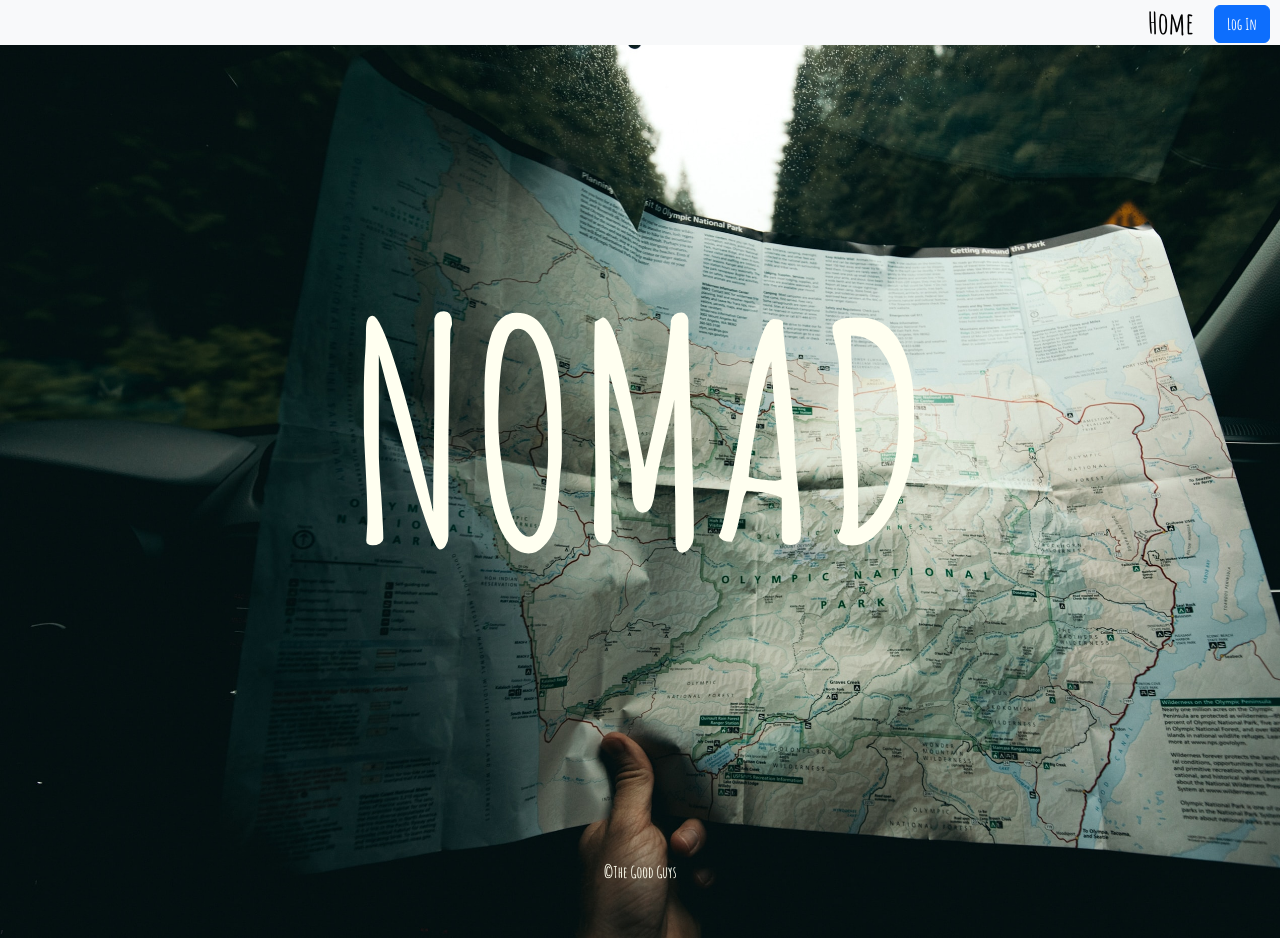
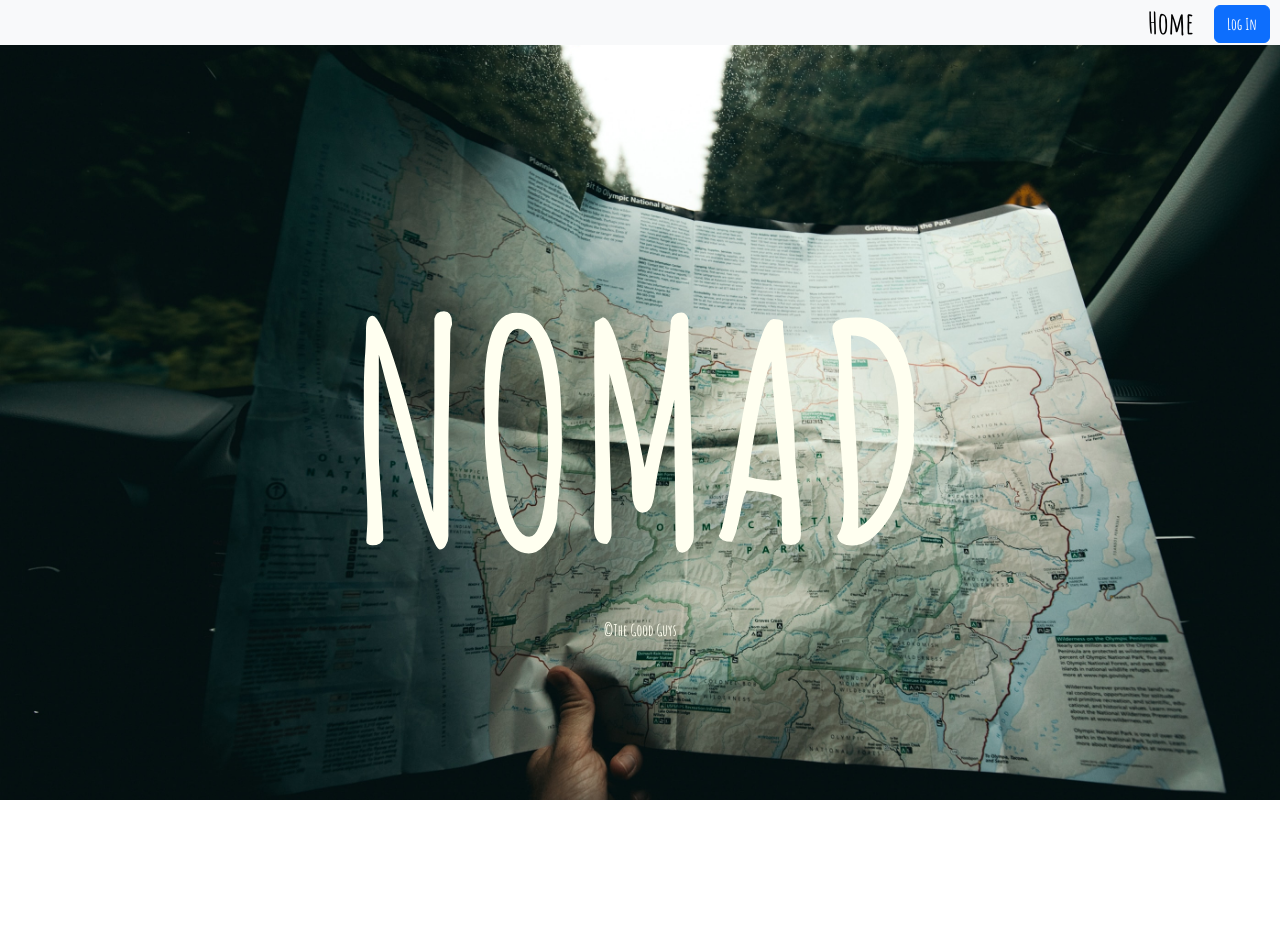
Before and after one commit to Nomad-Travel-Planner/nomad, a React (Create React App) app: page / in a window 1280 px wide. After the commit the page ends 800 px from the top, so only its background shows below. Built offline with nearby package versions, Linux system fonts and the light colour scheme; no server answers.

Commit message:
committed changes

```diff
--- a/src/App.css
+++ b/src/App.css
@@ -1,15 +1,19 @@
-body {
+.home {
+  height: 100vh;
   background-image: url("./img/nomad-background.jpg");
+  -webkit-background-size: cover;
+  -moz-background-size: cover;
+  -o-background-size: cover;
   background-size: cover;
-
+  padding: 250px;
 }
 
-h1 {
+.home h1 {
   font-family: 'Amatic SC', cursive;
   color:ivory!important;
   text-align: center!important;
   font-size: 300px !important;
-  margin:250px !important;
+  /* margin:250px !important; */
 }
 
 .justify-content-end {
@@ -29,7 +33,8 @@ h1 {
   font-family: 'Amatic SC', cursive;
   color:ivory;
   text-align: center;
-  margin: 30px;
+  margin: 0;
+  /* margin: 30px 30px 0px 30px; */
 }
 .camping-form.card {
   margin:20px;
--- a/src/App.js
+++ b/src/App.js
@@ -9,9 +9,12 @@ class App extends React.Component {
 
   render() {
     return(
-      <div className="home">
+      <div className="app">
         <Header />
-        <Footer />
+        <div className="home">
+          <h1>NOMAD</h1>
+          <Footer />
+        </div>
       </div>
     )
   }
--- a/src/Header.js
+++ b/src/Header.js
@@ -11,7 +11,7 @@ class Header extends React.Component {
     console.log(this.props.auth0);
     return (
       <div className="header">
-        <h1>NOMAD</h1>
+        {/* <h1>NOMAD</h1> */}
         <Container>
           <Navbar className="justify-content-end" fixed="top" collapseOnSelect expand="lg" bg="light" variant="dark">
             <Navbar.Brand></Navbar.Brand>
--- a/src/index.js
+++ b/src/index.js
@@ -27,11 +27,11 @@ root.render(
     <Router>
       <Routes>
         <Route exact path="/" element={<App/>} />
-        <Route path="explore" element={<Explore />} />
+        <Route path="/explore" element={<Explore />} />
         <Route path="/profile" element={<Profile />}/>
         <Route path="/login" element={<LoginButton />} />
       </Routes>
     </Router>
-  </Auth0Provider>,
+  </Auth0Provider>
   </React.StrictMode>
 );
```
